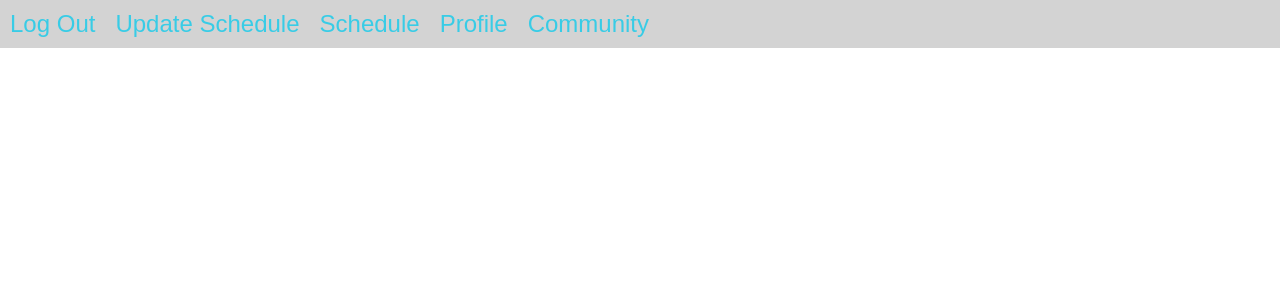
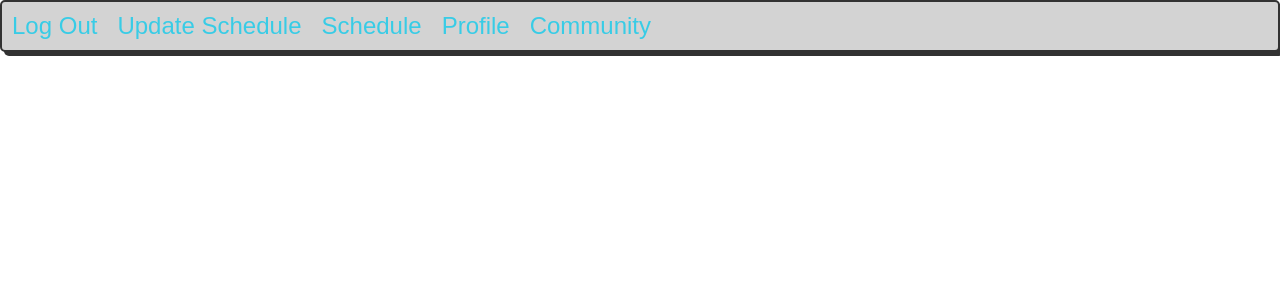
Before and after one commit to ghapanda/MERN-MASTERMINDS, a React (Create React App) app in the folder client/: page /dashboard in a window 1280 px wide. Shown: the top 300 px of the page. Built offline with nearby package versions, Linux system fonts and the light colour scheme; sample sign-in values are in the browser's storage; a web font is replaced by a local one.

Commit message:
Dashboard Changes
Changes "Dashboard" to "Log out" and "Search Bar" to "Community" respectively

```diff
--- a/client/src/components/dashboard.css
+++ b/client/src/components/dashboard.css
@@ -3,6 +3,10 @@
   display: flex;
   align-items: center;
   padding: 10px;
+  border-radius: 5px;
+  border: 2px solid #323232;
+  box-shadow: 4px 4px #323232;
+  top: 10px;
 }
 
 .navbar a {
```
Also changed, not shown: 1 other file (tests, documents, lock files or other folders).
